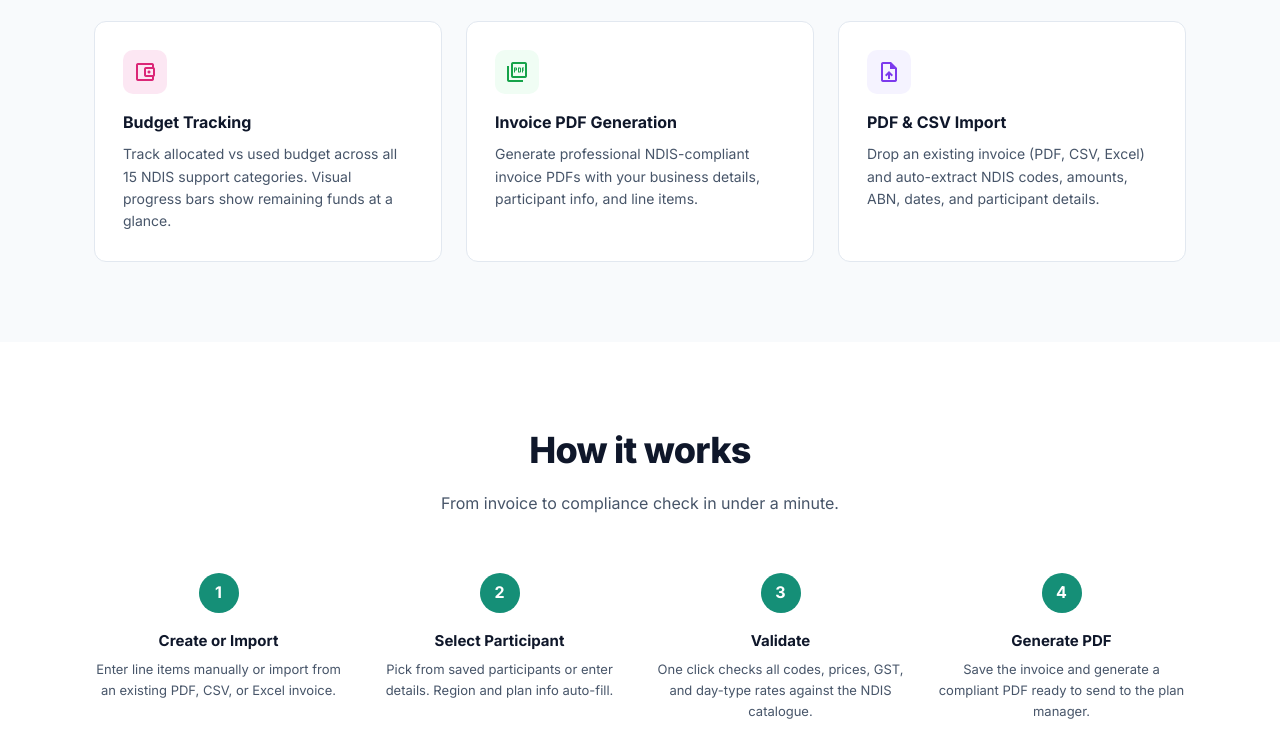
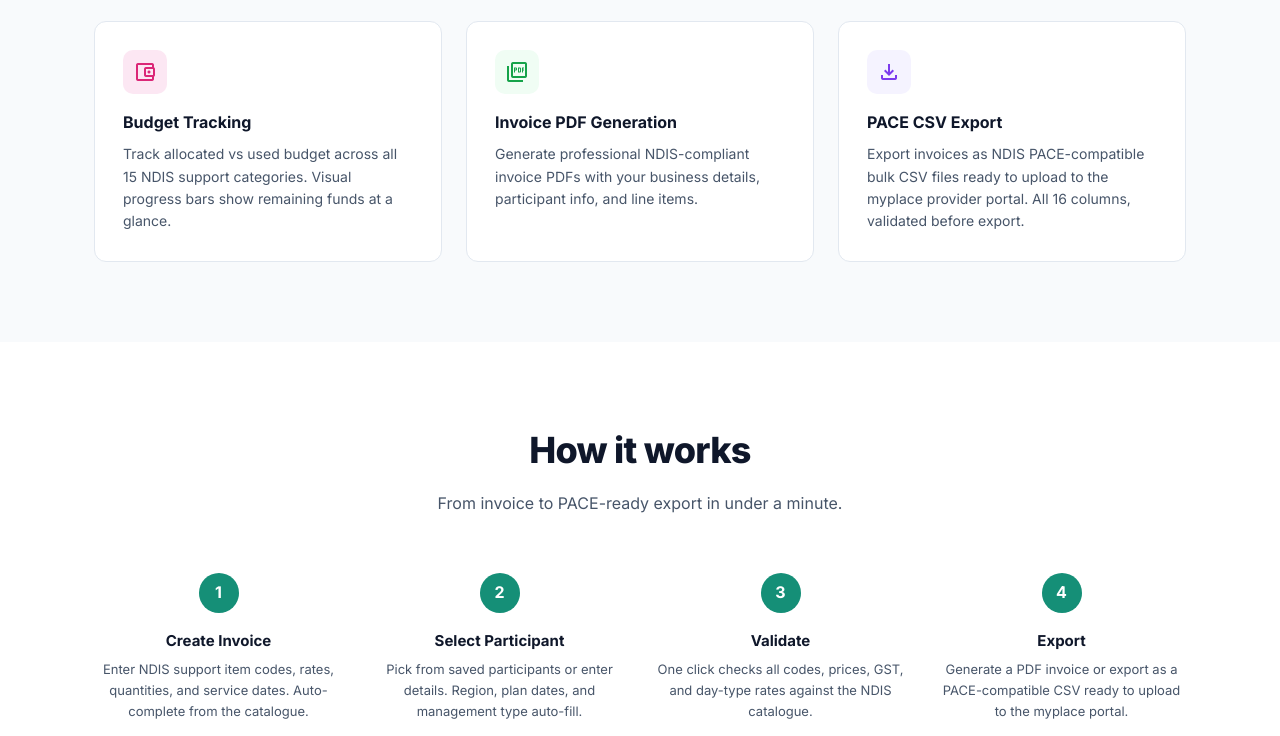
Before and after one commit to flowpandit/flowely-landing, a website: page index.html in a window 1280 px wide. Shown: the part 1944-2680 px from the top of the page. Drawn offline with nearby package versions, Linux system fonts and the light colour scheme.

Commit message:
feat: Replace invoice import features and descriptions with NDIS PACE CSV export functionality across the landing page.

```diff
--- a/index.html
+++ b/index.html
@@ -334,10 +334,10 @@
 
         <div class="feature-card">
           <div class="feature-icon" style="background: #f5f3ff; color: #7c3aed;">
-            <span class="material-symbols-outlined">upload_file</span>
+            <span class="material-symbols-outlined">download</span>
           </div>
-          <h3>PDF & CSV Import</h3>
-          <p>Drop an existing invoice (PDF, CSV, Excel) and auto-extract NDIS codes, amounts, ABN, dates, and participant details.</p>
+          <h3>PACE CSV Export</h3>
+          <p>Export invoices as NDIS PACE-compatible bulk CSV files ready to upload to the myplace provider portal. All 16 columns, validated before export.</p>
         </div>
       </div>
     </div>
@@ -348,19 +348,19 @@
     <div class="container">
       <div class="features-header">
         <h2>How it works</h2>
-        <p>From invoice to compliance check in under a minute.</p>
+        <p>From invoice to PACE-ready export in under a minute.</p>
       </div>
 
       <div class="steps">
         <div class="step">
           <div class="step-num">1</div>
-          <h3>Create or Import</h3>
-          <p>Enter line items manually or import from an existing PDF, CSV, or Excel invoice.</p>
+          <h3>Create Invoice</h3>
+          <p>Enter NDIS support item codes, rates, quantities, and service dates. Auto-complete from the catalogue.</p>
         </div>
         <div class="step">
           <div class="step-num">2</div>
           <h3>Select Participant</h3>
-          <p>Pick from saved participants or enter details. Region and plan info auto-fill.</p>
+          <p>Pick from saved participants or enter details. Region, plan dates, and management type auto-fill.</p>
         </div>
         <div class="step">
           <div class="step-num">3</div>
@@ -369,8 +369,8 @@
         </div>
         <div class="step">
           <div class="step-num">4</div>
-          <h3>Generate PDF</h3>
-          <p>Save the invoice and generate a compliant PDF ready to send to the plan manager.</p>
+          <h3>Export</h3>
+          <p>Generate a PDF invoice or export as a PACE-compatible CSV ready to upload to the myplace portal.</p>
         </div>
       </div>
     </div>
@@ -428,7 +428,7 @@
           <li><span class="material-symbols-outlined">check_circle</span> Full 2025-26 NDIS catalogue (671 items)</li>
           <li><span class="material-symbols-outlined">check_circle</span> Participant & budget management</li>
           <li><span class="material-symbols-outlined">check_circle</span> Invoice PDF generation</li>
-          <li><span class="material-symbols-outlined">check_circle</span> PDF/CSV/Excel import</li>
+          <li><span class="material-symbols-outlined">check_circle</span> PACE bulk CSV export</li>
           <li><span class="material-symbols-outlined">check_circle</span> Price cap & GST validation</li>
           <li><span class="material-symbols-outlined">check_circle</span> Regional & day-type rate checks</li>
           <li><span class="material-symbols-outlined">check_circle</span> Duplicate invoice detection</li>
```
